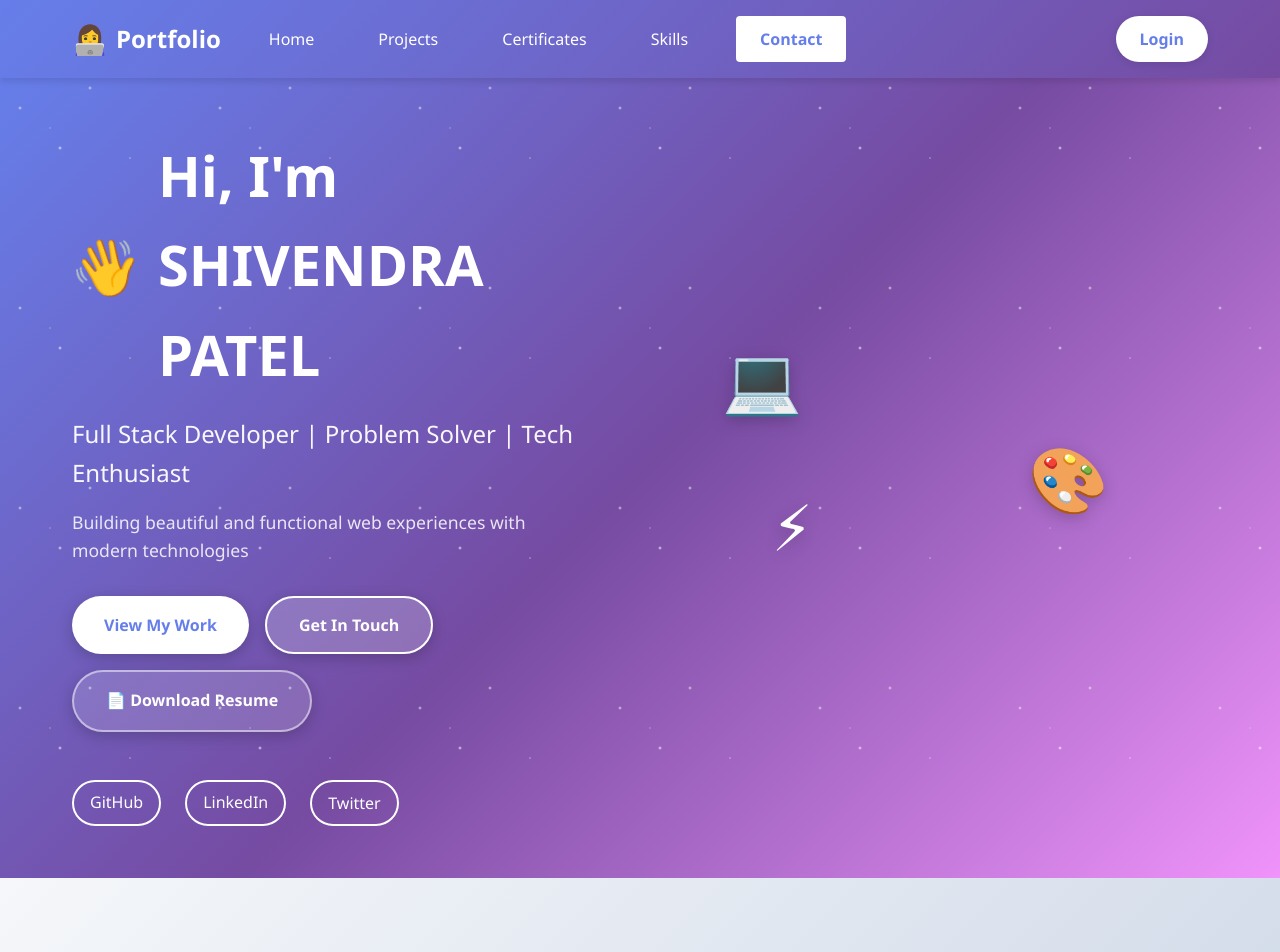
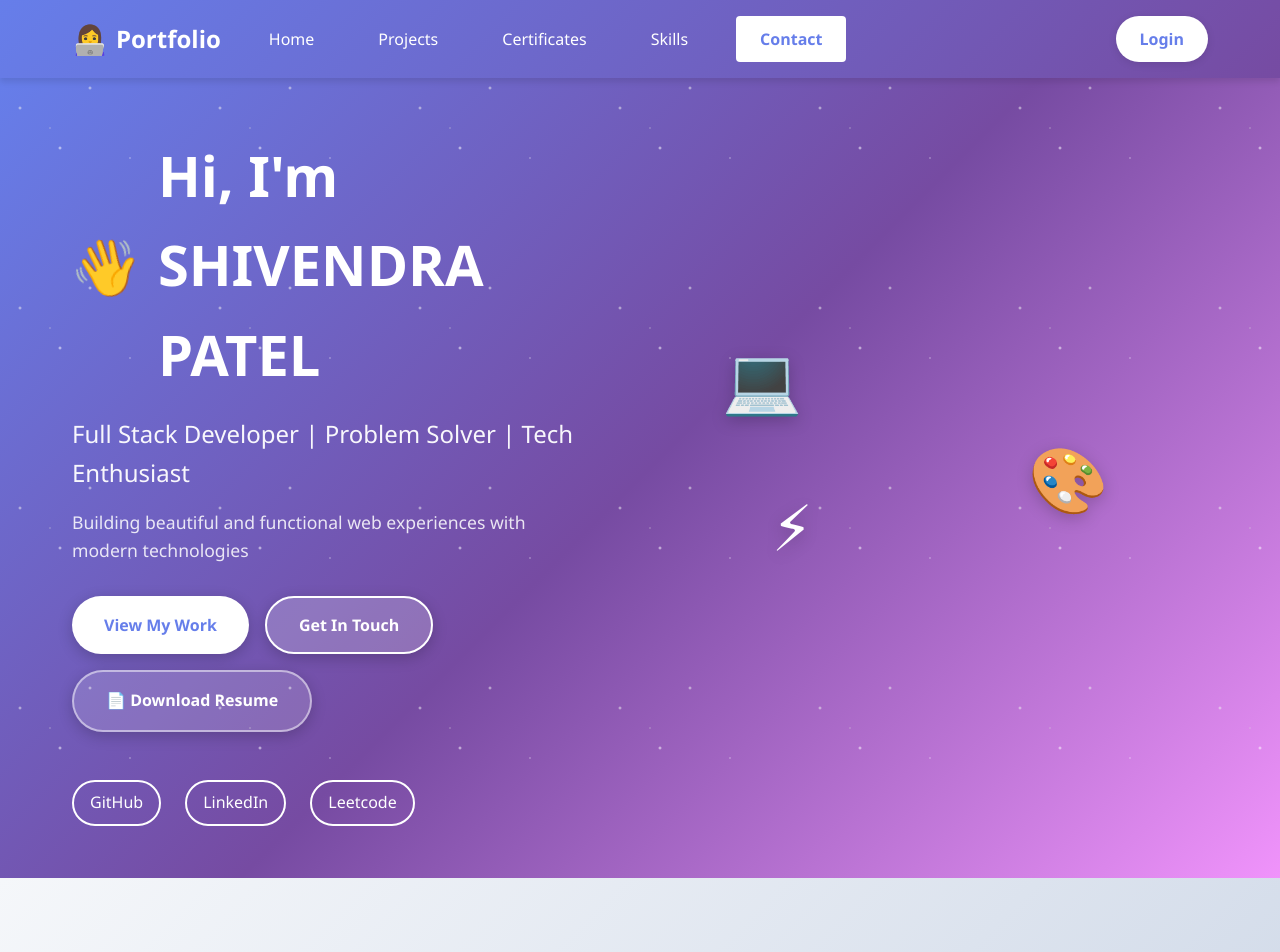
Before and after one commit to Alexander2005-rgb/portfolio, a React (Create React App) app in the folder frontend/: page / in a window 1280 px wide. Shown: the top 952 px of the page. Built offline with nearby package versions, Linux system fonts and the light colour scheme; no server answers.

Commit message:
remove some error

```diff
--- a/frontend/src/components/Contact.js
+++ b/frontend/src/components/Contact.js
@@ -82,7 +82,7 @@ function Contact() {
             <div className="social-links">
               <a href="https://github.com/Alexander2005-rgb" className="social-btn">GitHub</a>
               <a href="https://www.linkedin.com/feed/" className="social-btn">LinkedIn</a>
-              <a href="#!" className="social-btn">Twitter</a>
+              <a href="https://leetcode.com/u/Alexander_2005/" className="social-btn">Leetcode</a>
             </div>
           </div>
 
--- a/frontend/src/components/Footer.js
+++ b/frontend/src/components/Footer.js
@@ -28,14 +28,14 @@ function Footer() {
             <div className="footer-social">
               <a href="https://github.com/Alexander2005-rgb" className="footer-social-link">GitHub</a>
               <a href="https://www.linkedin.com/feed/" className="footer-social-link">LinkedIn</a>
-              <a href="#!" className="footer-social-link">Twitter</a>
+              <a href="https://leetcode.com/u/Alexander_2005/" className="footer-social-link">Leetcode</a>
               <a href="#!" className="footer-social-link">Portfolio</a>
             </div>
           </div>
         </div>
 
         <div className="footer-bottom">
-          <p>&copy; {currentYear} Your Name. All rights reserved.</p>
+          <p>&copy; {currentYear} Shivendra Patel. All rights reserved.</p>
           <p>Built with React, Node.js, and MongoDB</p>
         </div>
       </div>
--- a/frontend/src/components/Hero.js
+++ b/frontend/src/components/Hero.js
@@ -37,7 +37,7 @@ function Hero() {
           <div className="hero-social">
             <a href="https://github.com/Alexander2005-rgb" className="social-link">GitHub</a>
             <a href="https://www.linkedin.com/feed/" className="social-link">LinkedIn</a>
-            <button className="social-link" aria-label="Twitter">Twitter</button>
+            <a href="https://leetcode.com/u/Alexander_2005/" className="social-link" aria-label="Leetcode">Leetcode</a>
           </div>
         </div>
 
```
